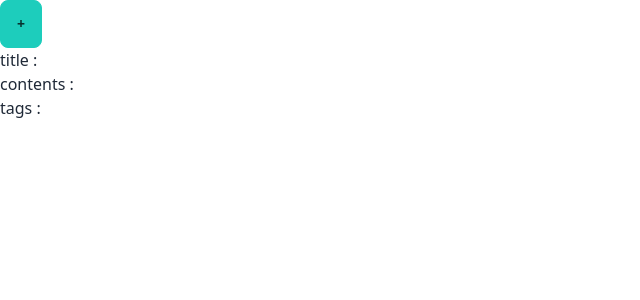
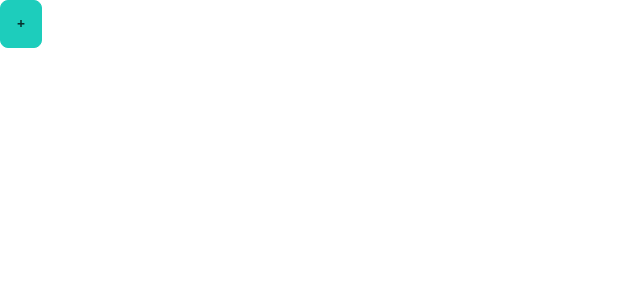
Before and after one commit to haruto17/svelmo, a Svelte app: page / in a window 1280 px wide. Shown: the top 300 px of the page, without its empty margins (0-640 px from the left). Built offline with nearby package versions, Linux system fonts and the light colour scheme.

Commit message:
createを押したときに、リストに追加

```diff
--- a/src/App.svelte
+++ b/src/App.svelte
@@ -4,14 +4,36 @@
   let subtitle = "";
   let contents = "";
   let tags = "";
+  let data_list = [];
+
+  function handleCreateClick() {
+    data_list = [
+      ...data_list,
+      {
+        title: title,
+        subtitle: subtitle,
+        contents: contents,
+        tags: tags,
+      },
+    ];
+    title = "";
+    subtitle = "";
+    contents = "";
+    tags = "";
+    isModalOpen = false;
+  }
 </script>
 
 <main>
   <button class="btn btn-accent" on:click={() => (isModalOpen = true)}>+</button
   >
-  <p>title : {title}</p>
-  <p>contents : {contents}</p>
-  <p>tags : {tags}</p>
+  <ul>
+    {#each data_list as data}
+      <li>
+        <p>{data.title} {data.subtitle} {data.contents} {data.tags}</p>
+      </li>
+    {/each}
+  </ul>
   <dialog class="modal" class:modal-open={isModalOpen}>
     <form method="dialog" class="modal-box">
       <button
@@ -44,9 +66,7 @@
         bind:value={tags}
       />
       <div class="modal-action">
-        <button class="btn" on:click={() => (isModalOpen = false)}
-          >create</button
-        >
+        <button class="btn" on:click={handleCreateClick}>create</button>
       </div>
     </form>
   </dialog>
```
